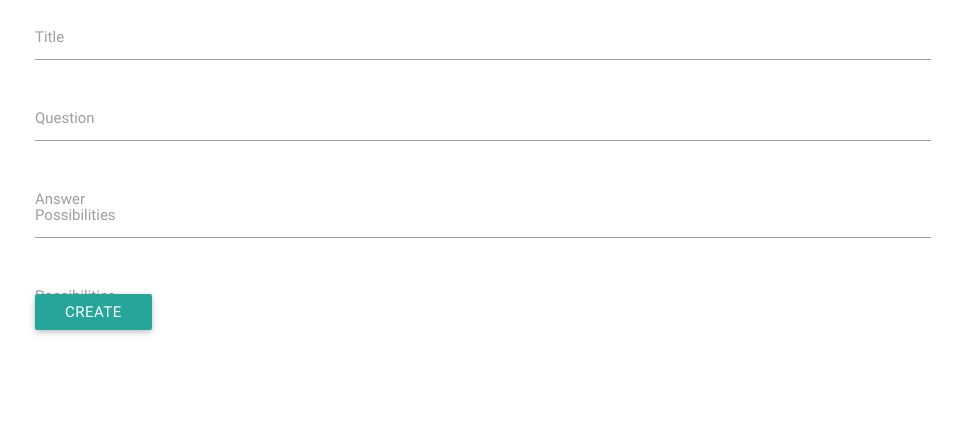
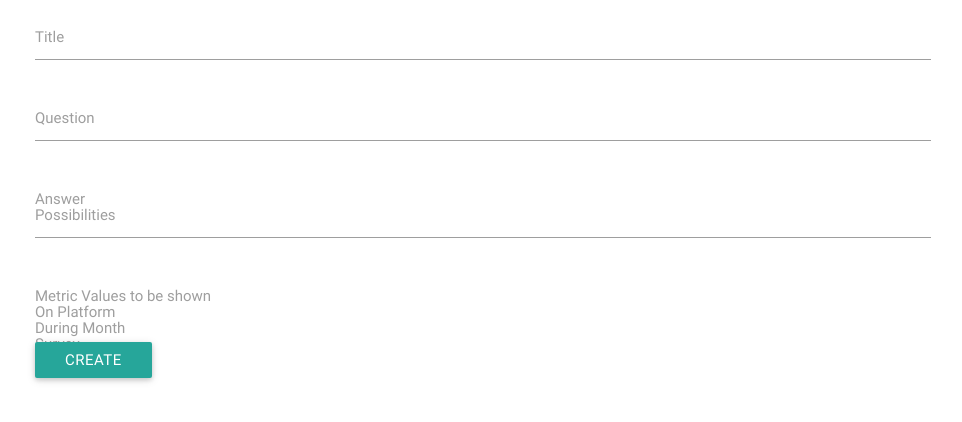
Before and after one commit to JungesAngebot/funk-survey, a Flask app: template templates/admin/question_create.html in a window 1280 px wide. Shown: the part 85-507 px from the top of the page, without its empty margins (157-1119 px from the left). Run offline with Flask 2, Linux system fonts and the light colour scheme; the template is opened without the code that fills it, so the values that code supplies are empty; parts of the project's set-up code (start-up, migrations or seed data) failed here and were passed over; some libraries are stand-ins or nearby versions.

Commit message:
rank question feature completed

```diff
--- a/config/tables.sql
+++ b/config/tables.sql
@@ -31,6 +31,9 @@
   question text,
   answer bl_survey.answer_type,
   possibilities text,
+  metric text,
+  platform text,
+  time_frame text,
   survey_id int
 );
 
--- a/survey/handler.py
+++ b/survey/handler.py
@@ -131,8 +131,11 @@
         question = request.form.get('question')
         answer = request.form.get('answer', 'single_choice')
         possibilities = request.form.get('possibilities')
+        metric = request.form.get('metric')
+        platform = request.form.get('platform')
+        time_frame = request.form.get('time_frame')
         survey_id = request.form.get('survey_id')
-        create_new_question(Question(title, question, answer, possibilities, survey_id))
+        create_new_question(Question(title, question, answer, possibilities, metric, platform, time_frame, survey_id))
     return render_template('admin/question_create.html', surveys=get_surveys())
 
 
@@ -147,7 +150,8 @@
         survey_id = request.form.get('survey_id')
         update_question(Question(title, question, answer, possibilities, survey_id, question_id))
 
-    return render_template('admin/show_results_for_single_question.html', question=get_question_by_id(question_id))
+    return render_template('admin/show_results_for_single_question.html', question=get_question_by_id(question_id),
+                           data={})
 
 
 @app.route('/questions/delete/<string:question_id>')
@@ -221,7 +225,7 @@
             else:
                 answer.answer_content = 'No for: %s' % get_question_by_id(answer.question_id).question
                 question.no_count += 1
-        elif answer.answer_type == 'multiple_choice':
+        elif answer.answer_type == 'multiple_choice' or answer.answer_type == 'rank':
             r = []
             for selection in answer.answer_content.split(','):
                 value = selection.split('|')[0]
--- a/survey/models.py
+++ b/survey/models.py
@@ -26,12 +26,16 @@
 
 
 class Question(object):
-    def __init__(self, title, question, answer, possibilities, survey_id, question_id=None):
+    def __init__(self, title, question, answer, possibilities, metric, platform, time_frame,
+                 survey_id, question_id=None):
         self.title = title
         self.question = question
         self.answer = answer
         self.possibilities = possibilities
         self.survey_id = survey_id
+        self.metric = metric
+        self.platform = platform
+        self.time_frame = time_frame
         self.question_id = question_id
 
 
--- a/templates/admin/question_create.html
+++ b/templates/admin/question_create.html
@@ -12,11 +12,11 @@
                 <form method="post" action="{{ url_for('handler.create_question') }}">
                     <div class="row">
                         <div class="input-field col l12">
-                            <input type="text" name="title" id="title">
+                            <input type="text" name="title" id="title" required>
                             <label for="title">Title</label>
                         </div>
                         <div class="input-field col l12">
-                            <input type="text" name="question" id="question">
+                            <input type="text" name="question" id="question" required>
                             <label for="question">Question</label>
                         </div>
                         <div class="input-field col l12">
@@ -33,12 +33,34 @@
                             <label for="possibilities">Possibilities</label>
                         </div>
                         <div class="input-field col l12">
+                            <select name="metric">
+                                <option value="views">Views</option>
+                                <option value="subscribers">Subscribers</option>
+                                <option value="engagement">Total Engagement</option>
+                            </select>
+                            <label for="metric">Metric Values to be shown</label>
+                        </div>
+                        <div class="input-field col l12">
+                            <select name="platform">
+                                <option value="facebook">Facebook</option>
+                                <option value="youtube">YouTube</option>
+                            </select>
+                            <label for="platform">On Platform</label>
+                        </div>
+                        <div class="input-field col l12">
+                            <select name="time_frame">
+                                <option value="01 Oct 2016">October 2016</option>
+                                <option value="01 Nov 2016">November 2016</option>
+                            </select>
+                            <label for="time_frame">During Month</label>
+                        </div>
+                        <div class="input-field col l12">
                             <select name="survey_id" id="survey_id">
                                 {% for survey in surveys %}
                                     <option value="{{ survey.survey_id }}">{{ survey.title }}</option>
                                 {% endfor %}
                             </select>
-                            <label for="survey_id">Possibilities</label>
+                            <label for="survey_id">Survey</label>
                         </div>
                     </div>
                     <button type="submit" class="waves-effect waves-light btn">Create</button>
--- a/templates/admin/show_results_for_single_question.html
+++ b/templates/admin/show_results_for_single_question.html
@@ -10,7 +10,7 @@
         </div>
         <div class="row">
             <div class="col l12">
-                <a class="waves-effect waves-light btn" href="{{ url_for('handler.show_results_for_survey', survey_id=survey_id) }}">Back</a>
+                <a class="waves-effect waves-light btn" href="{{ url_for('handler.questions') }}">Back</a>
             </div>
         </div>
         <div class="row">
@@ -51,5 +51,7 @@
         {% include 'chart/single_choice_chart.html' %}
     {% elif question.answer == 'multiple_choice' %}
         {% include 'chart/multiple_choice_chart.html' %}
+    {% elif question.answer == 'rank' %}
+        {% include 'chart/multiple_choice_chart.html' %}
     {% endif %}
 {% endblock %}
```
Also changed, not shown: survey/db.py (+12 -6 lines), templates/index/default.html (+4 -3 lines), templates/survey/participate.html (+8 -0 lines).
